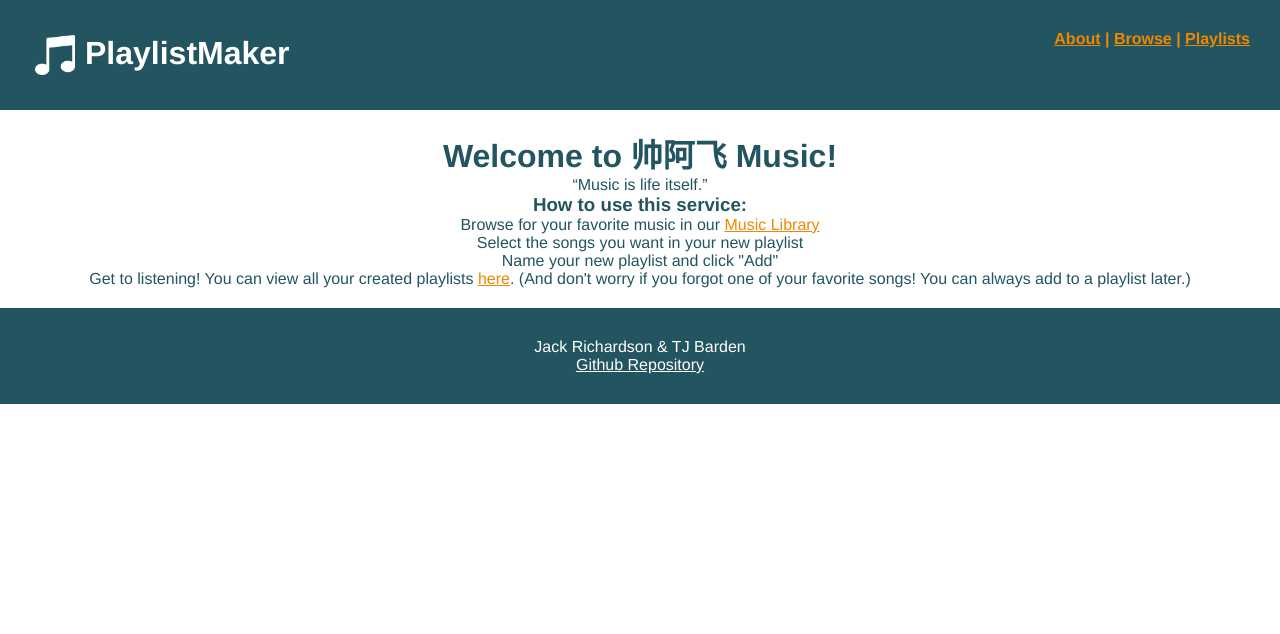
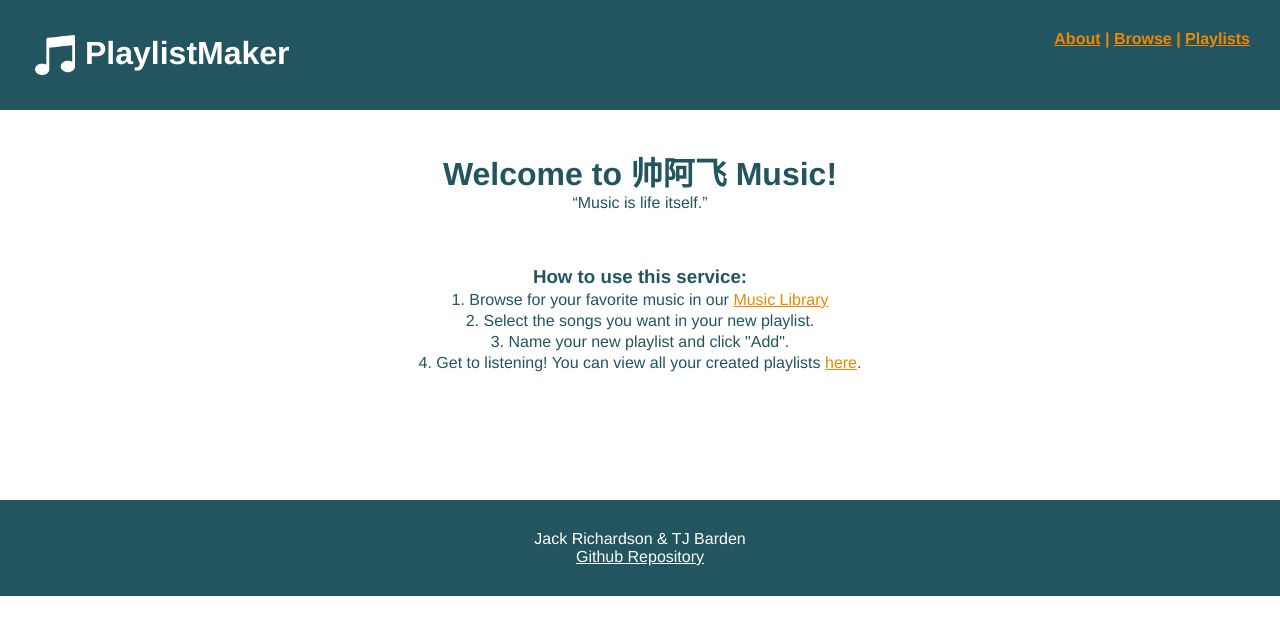
Before and after one commit to jackrich11/playlistMaker, a Vue app: page / in a window 1280 px wide. Shown: the top 634 px of the page. Built offline with nearby package versions, Linux system fonts and the light colour scheme.

Commit message:
Updated about page

```diff
--- a/src/views/About.vue
+++ b/src/views/About.vue
@@ -1,4 +1,90 @@
 <template>
+<div id="wrapper">
+  <div class="about">
+      <br>
+    <h1>Welcome to 帅阿飞 Music!</h1>
+    <p class = "quote">“Music is life itself.”</p>
+  </div>
+<br>
+<br>
+<br>
+    <h3>How to use this service:</h3>
+    <ol class = "list">
+    <li>Browse for your favorite music in our <router-link to ="/browse"> Music Library</router-link></li>
+    <li>Select the songs you want in your new playlist.</li>
+    <li>Name your new playlist and click "Add".</li>
+    <li>Get to listening! You can view all your created playlists <router-link to ="/playlists"> here</router-link>.</li>
+    </ol>
+</div>
+</template>
+
+<style>
+.list {
+    list-style-type: decimal !important;
+    margin-bottom: 10%;
+        list-style-position: inside;
+        width: 100vw;
+  position: relative;
+  left: 50%;
+  right: 50%;
+  margin-left: -50vw;
+  margin-right: -50vw;
+}
+li {
+    margin-top: 3px;
+    margin-bottom:3px;
+}
+.content {
+        float: center;
+        width: 50%;
+        text-align: center;
+}
+</style>
+
+
+
+
+<!--<template>
+<div id="wrapper">
+  <div class="about">
+    <h1>Welcome to 帅阿飞 Music!</h1>
+    <p class = "quote">“Music is life itself.”</p>
+    <br>
+    <br>
+    <br>
+    <div class = "content">
+    <h3>How to use this service:</h3>
+    <ol>
+    <li>Browse for your favorite music in our <router-link to ="/browse"> Music Library</router-link></li>
+    <li>Select the songs you want in your new playlist</li>
+    <li>Name your new playlist and click "Add"</li>
+    <li>Get to listening! You can view all your created playlists <router-link to ="/playlists"> here</router-link>.</li>
+    <li> (And don't worry if you forgot one of your favorite songs! You can always add to a playlist later.)</li>
+    </ol>
+    </div>
+  </div>
+</div>
+</template>
+
+<style>
+.content {
+  width: 60%;
+}
+
+ol {
+  list-style-type: cjk-ideographic;
+  margin-bottom: 50%;
+}
+.quote {
+    font-family: 'Courier New', Courier, monospace;
+    font-size: medium;
+    font-style: oblique;
+    text-align: center;
+}
+</style> -->
+
+
+<!--<template>
 <div id="wrapper">
   <div class="about">
     <h1>Welcome to 帅阿飞 Music!</h1>
@@ -17,4 +103,4 @@
 </template>
 
 <style>
-</style>
+</style>-->
```
